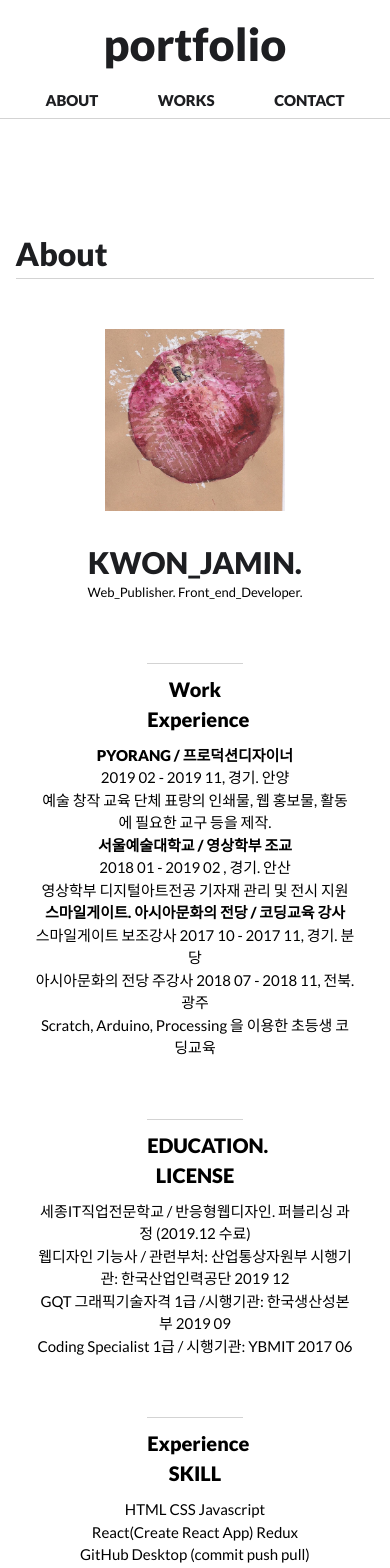
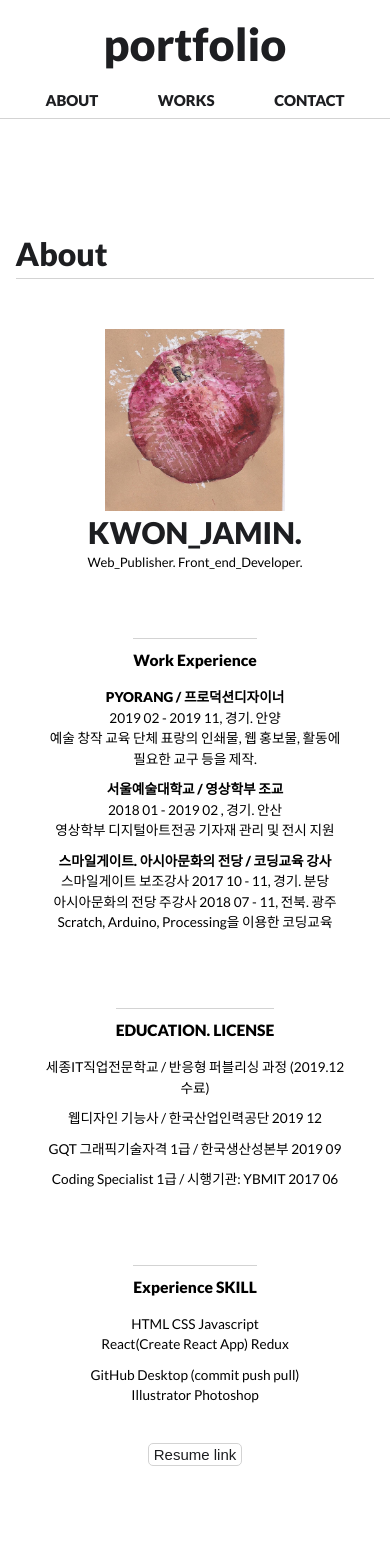
Before and after one commit to oo0ooo0/port04, a React (Create React App) app: page /about in a window 390 px wide. Shown: the top 1568 px of the page. Built offline with nearby package versions, Linux system fonts and the light colour scheme.

Commit message:
fixed css for responsive

```diff
--- a/src/About.jsx
+++ b/src/About.jsx
@@ -7,7 +7,6 @@ const StyledAbout = styled.main`
     justify-content: space-between;
 
     .image-wrap {
-      /* border: 1px solid red; */
       display: flex;
       width: 30%;
       height: 30%;
@@ -43,11 +42,16 @@ const StyledAbout = styled.main`
         margin-top: 10px;
         li {
           width: 100%;
+          line-height: 1.5;
+          padding: 5px;
         }
         .work,
         .edu {
           display: inline-block;
           margin-bottom: 30px;
+        }
+        strong {
+          margin-top: 10px;
         }
         .about-title {
           display: inline-block;
@@ -55,17 +59,13 @@ const StyledAbout = styled.main`
           padding-top: 10px;
           font-size: 20px;
           border-top: 1px solid lightgray;
-          width: 30%;
-        }
-
-        strong {
-          margin-top: 10px;
+          width: auto;
         }
       }
     }
   }
 
-  @media (max-width: 960px) {
+  @media (max-width: 768px) {
     main {
       display: block;
       .image-wrap {
@@ -77,13 +77,21 @@ const StyledAbout = styled.main`
           height: 100%;
         }
       }
+      strong {
+      }
       .textWrap {
-        border-top: 0px solid lightGray;
-        border-bottom: 0px solid lightGray;
-        margin-top: 30px;
         width: 100%;
         text-align: center;
-
+        ul {
+          li {
+            font-size: 3.5vw;
+            width: auto;
+            line-height: 1.5;
+          }
+          .about-title {
+            font-size: 4vw;
+          }
+        }
         button {
           width: 100%;
         }
@@ -132,20 +140,18 @@ function About() {
                 </li>
                 <li>
                   <strong>스마일게이트. 아시아문화의 전당 / 코딩교육 강사</strong> <br />
-                  스마일게이트 보조강사 2017 10 - 2017 11, 경기. 분당 <br />
-                  아시아문화의 전당 주강사 2018 07 - 2018 11, 전북. 광주 <br />
-                  Scratch, Arduino, Processing 을 이용한 초등생 코딩교육
+                  스마일게이트 보조강사 2017 10 - 11, 경기. 분당 <br />
+                  아시아문화의 전당 주강사 2018 07 - 11, 전북. 광주 <br />
+                  Scratch, Arduino, Processing을 이용한 코딩교육
                 </li>
               </ul>
             </li>
             <li className='edu'>
               <strong className='about-title'>EDUCATION. LICENSE</strong>
               <ul>
-                <li>세종IT직업전문학교 / 반응형웹디자인. 퍼블리싱 과정 (2019.12 수료)</li>
-                <li>
-                  웹디자인 기능사 / 관련부처: 산업통상자원부 시행기관: 한국산업인력공단 2019 12
-                </li>
-                <li>GQT 그래픽기술자격 1급 /시행기관: 한국생산성본부 2019 09</li>
+                <li>세종IT직업전문학교 / 반응형 퍼블리싱 과정 (2019.12 수료)</li>
+                <li>웹디자인 기능사 / 한국산업인력공단 2019 12</li>
+                <li>GQT 그래픽기술자격 1급 / 한국생산성본부 2019 09</li>
                 <li>Coding Specialist 1급 / 시행기관: YBMIT 2017 06</li>
               </ul>
             </li>
@@ -163,7 +169,7 @@ function About() {
               </ul>
             </li>
           </ul>
-          <button className='btn '>
+          <button className='btn'>
             <a
               href='https://drive.google.com/open?id=19TLC0y5zWTlCRB5JyFohlHt7ybjhRtS5'
               target='_blank'
--- a/src/Contact.jsx
+++ b/src/Contact.jsx
@@ -12,9 +12,13 @@ const StyledContact = styled.main`
     align-items: center;
     .contactImg {
       display: flex;
-      width: 20%;
+      border: 1px solid red;
+      width: 40%;
+      height: 30%;
       img {
         width: 100%;
+        height: 100%;
+        flex: none;
       }
     }
 
@@ -53,7 +57,7 @@ function Contact() {
 
       <main className='container'>
         <div className='contactImg'>
-          <img src='img/Contact.png' alt='컨택트 이미지'></img>
+          <img src='img/Contact.jpeg' alt='컨택트 이미지'></img>
         </div>
         <div className='myform'>
           <h4>Kwon-jamin</h4>
```
